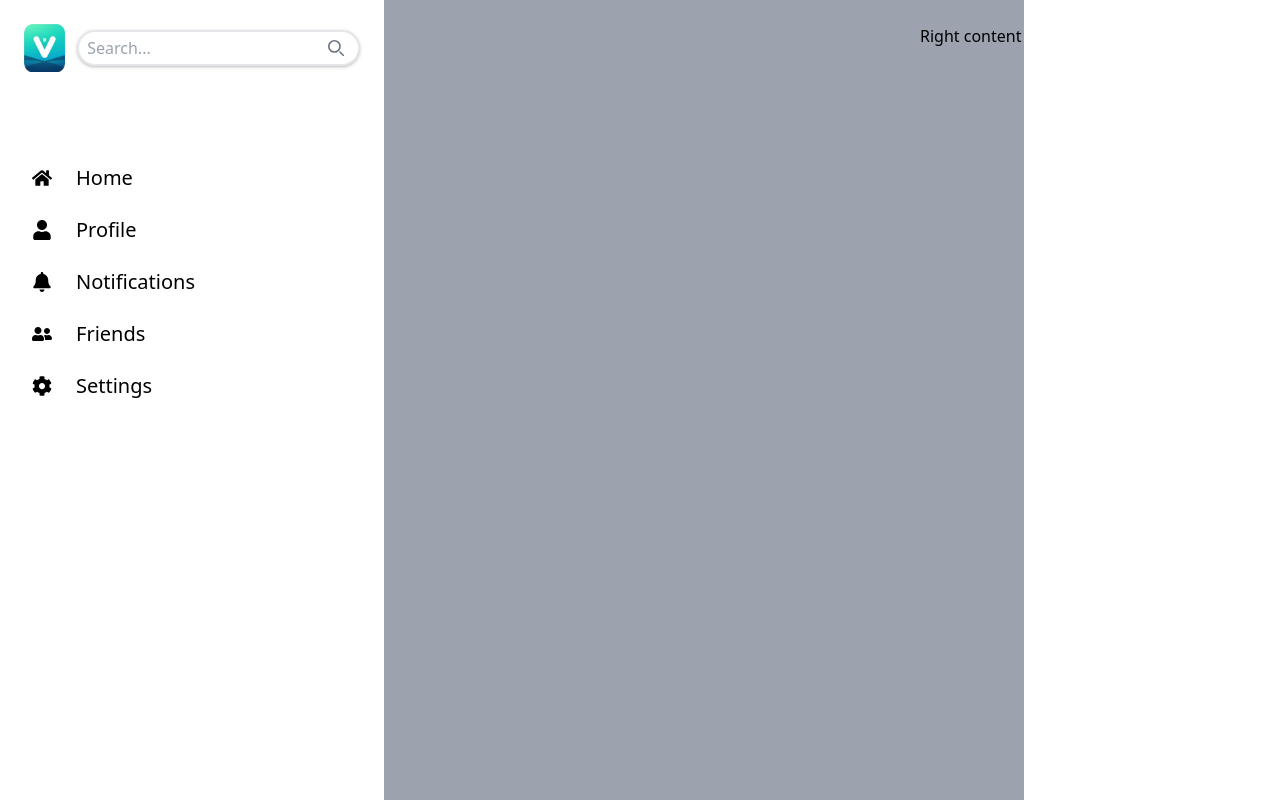
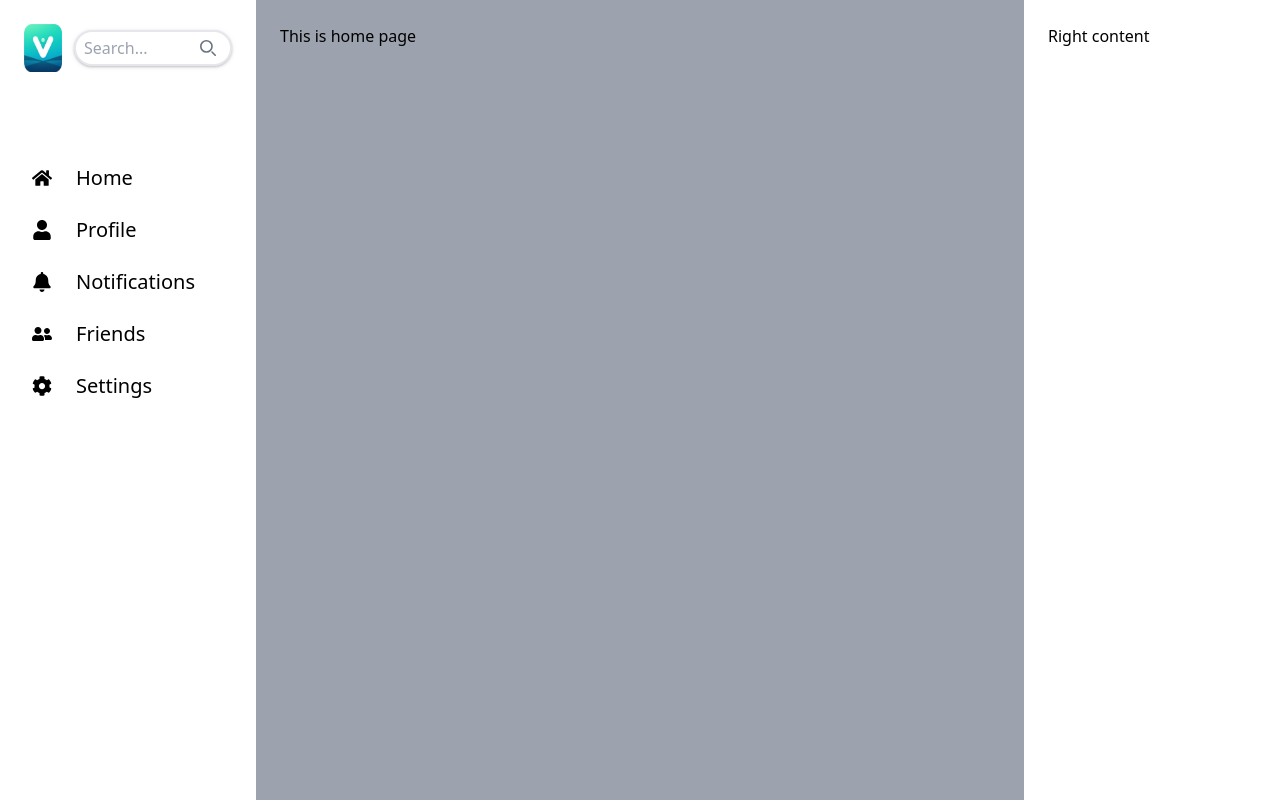
Before and after one commit to DevDynasty0/Vibin--social-media-platform, a React (Vite) app: page / in a window 1280 px wide. Built offline with nearby package versions, Linux system fonts and the light colour scheme.

Commit message:
resolved responsive issue of main layout

```diff
--- a/src/layouts/MainLayout.jsx
+++ b/src/layouts/MainLayout.jsx
@@ -16,12 +16,12 @@ const MainLayout = () => {
         <div
           className={`${
             !left ? " -left-[52rem]" : " left-0"
-          } w-full md:1/3 lg:w-1/5 min-w-96 max-w-96 p-6  fixed top-[31px] md:top-0 mr-5 md:left-0 overflow-hidden transition-all duration-500 bg-white bg-opacity-60 md:bg-white h-full`}
+          } w-full   md:w-1/3 lg:w-1/5  max-w-96 p-6  fixed top-[31px] md:top-0 md:left-0 overflow-hidden transition-all duration-500 bg-white bg-opacity-60 md:bg-white h-full`}
         >
           <LeftSidebar />
         </div>
 
-        <div className=" w-full lg:mx-auto lg:w-3/5 lg:overflow-y-auto   bg-gray-400 p-6  ">
+        <div className="  w-full lg:mx-auto lg:w-3/5 lg:overflow-y-auto   bg-gray-400 p-6  ">
           <Outlet />
         </div>
         <FaAlignJustify
@@ -32,7 +32,7 @@ const MainLayout = () => {
         <div
           className={`${
             right ? "right-0" : " -right-[52rem]"
-          } w-full   lg:w-1/5 min-w-96 max-w-96 p-6 fixed  lg:right-0 overflow-hidden top-10 lg:top-0 ml-5 transition-all duration-300`}
+          } w-full  lg:w-1/5  max-w-96 p-6 fixed  lg:right-0 overflow-hidden top-10 lg:top-0 transition-all duration-300`}
         >
           Right content
           {/* ... Your right content here ... */}
--- a/src/routes/Routes.jsx
+++ b/src/routes/Routes.jsx
@@ -17,10 +17,9 @@ const Routes = createBrowserRouter([
         element: <Landing />,
       },
       {
-        path: "home",
+        path: "/",
         element: <Home />,
       },
-
     ],
   },
   {
--- a/src/shared component/Navbar.jsx
+++ b/src/shared component/Navbar.jsx
@@ -1,6 +1,7 @@
 import React from "react";
 import PropTypes from "prop-types";
-import { FaAlignJustify, FaUserCircle } from "react-icons/fa";
+import { FaAlignJustify, FaCross, FaUserCircle } from "react-icons/fa";
+import { FaXmark } from "react-icons/fa6";
 
 const Navbar = ({ left, setLeft, right, setRight }) => {
   return (
@@ -24,6 +25,15 @@ const Navbar = ({ left, setLeft, right, setRight }) => {
               Vibin<span className="">'</span>
             </span>
           </a>
+          {right ? (
+            <FaXmark
+              size={"1.25rem"}
+              onClick={() => {
+                setLeft(false);
+                setRight(!right);
+              }}
+            />
+          ) : (
             <FaAlignJustify
               size={"1.25rem"}
               onClick={() => {
@@ -31,6 +41,7 @@ const Navbar = ({ left, setLeft, right, setRight }) => {
                 setRight(!right);
               }}
             />
+          )}
         </div>
       </nav>
     </>
```
Lines whose indentation alone changed are shown as unchanged.
